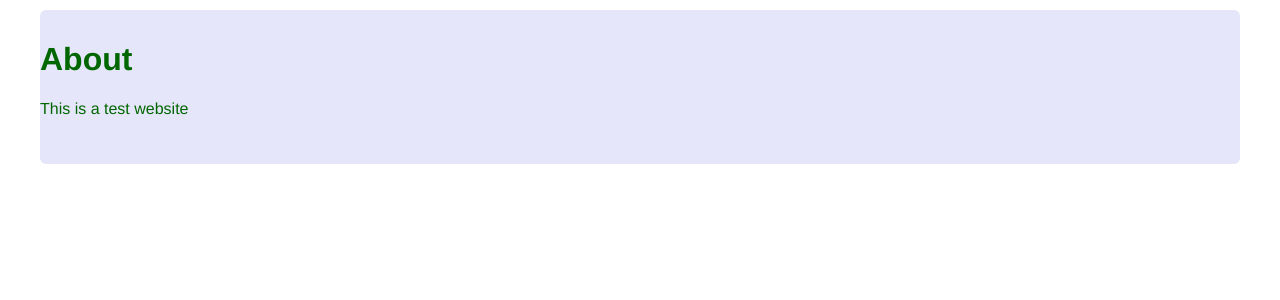
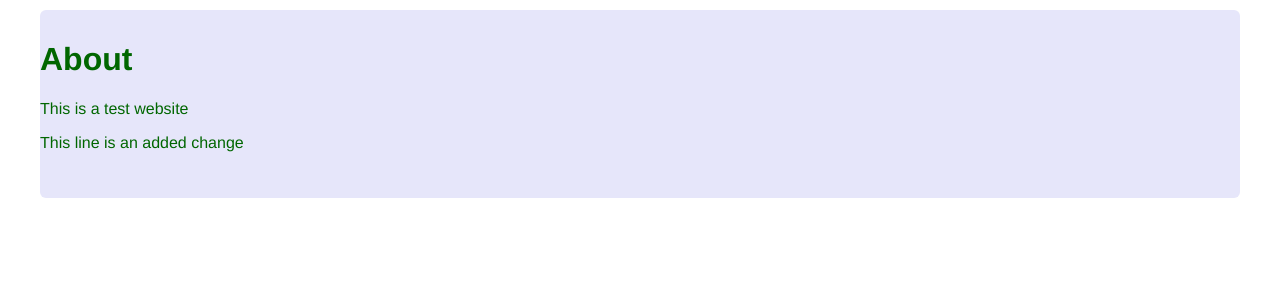
Before and after one commit to william-learning/python-projects, a Flask app: page /about/ in a window 1280 px wide. Shown: the part 35-335 px from the top of the page. Run offline with Flask 2, Linux system fonts and the light colour scheme.

Commit message:
Update about.html

```diff
--- a/WebsiteBackend/website/templates/about.html
+++ b/WebsiteBackend/website/templates/about.html
@@ -4,6 +4,7 @@
 <div class="about">
     <h1>About</h1>
     <p>This is a test website</p>
+    <p>This line is an added change</p>
 </div>
 
 {%endblock%}
```
